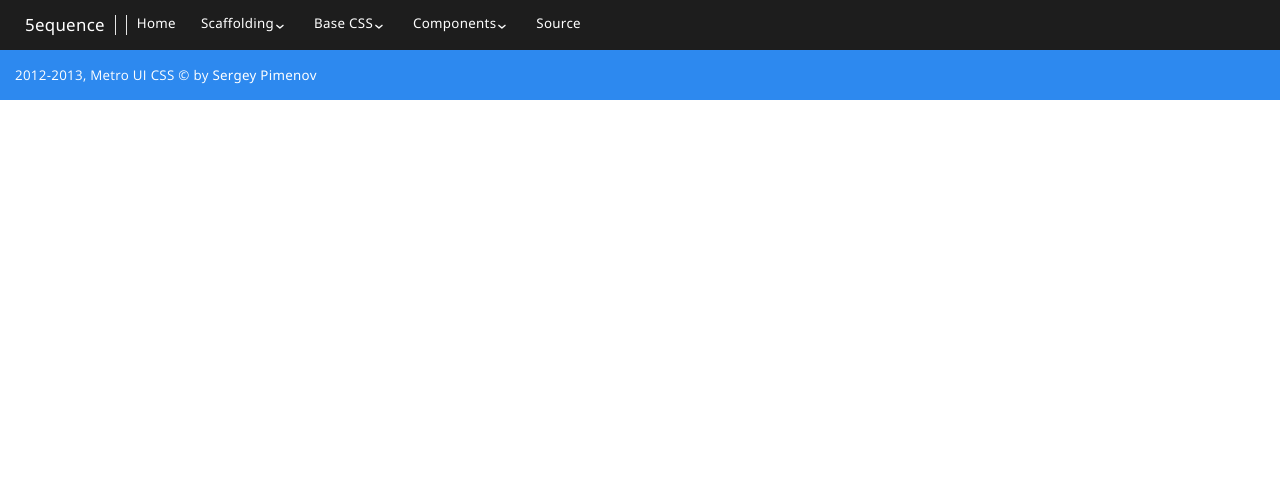
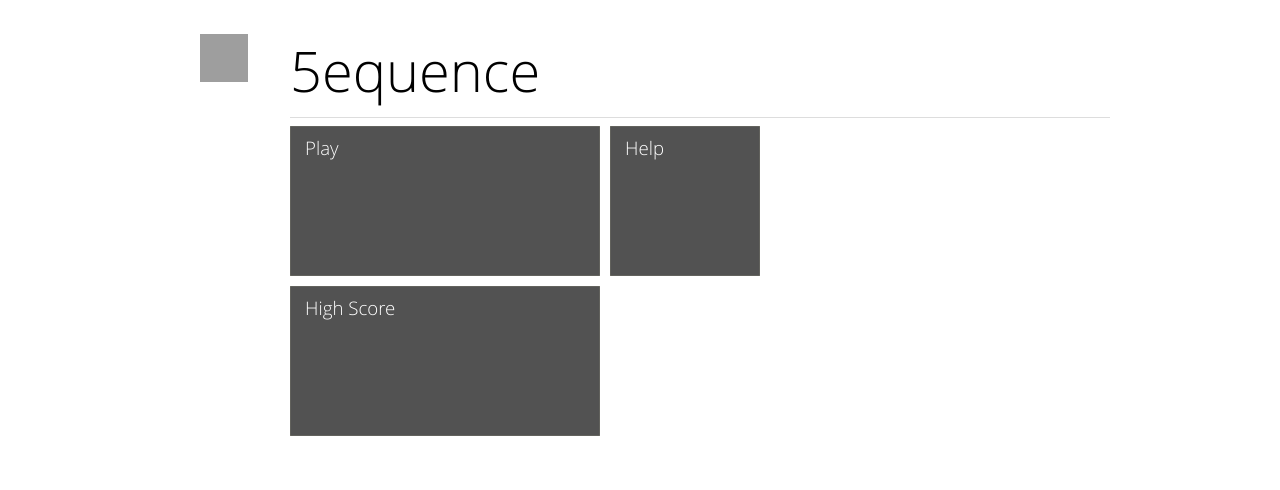
Before and after one commit to bloknine/5equence_website, a PHP site: page / in a window 1280 px wide. Shown: the top 490 px of the page. Run offline with PHP 8.4, Linux system fonts and the light colour scheme; some web fonts are replaced; grey boxes are pictures that could not be loaded.

Commit message:
commit 2

```diff
--- a/_php/footer.php
+++ b/_php/footer.php
@@ -1,40 +1,13 @@
-    <div class="page">
+<!--    <div class="page">
         <div class="nav-bar">
             <div class="nav-bar-inner padding10">
                 <span class="element">
-                    2012-2013, Metro UI CSS &copy; by <a class="fg-color-white" href="mailto:sergey@pimenov.com.ua">Sergey Pimenov</a>
+                    5equence &copy;<a class="fg-color-white" href="mailto:sergey@pimenov.com.ua">Amit Sengupta</a>
                 </span>
             </div>
         </div>
     </div>
-
-    <?php include("counter.php");?>
-
-    <script type="text/javascript" src="js/assets/github.info.js"></script>
-    <script type="text/javascript" src="js/assets/google-analytics.js"></script>
-    <script type="text/javascript" src="js/google-code-prettify/prettify.js"></script>
-    <script src="js/sharrre/jquery.sharrre-1.3.4.min.js"></script>
-
-    <script>
-        $('#shareme').sharrre({
-            share: {
-                googlePlus: true
-                ,facebook: true
-                ,twitter: true
-                ,delicious: true
-            },
-            urlCurl: "js/sharrre/sharrre.php",
-            buttons: {
-                googlePlus: {size: 'tall'},
-                facebook: {layout: 'box_count'},
-                twitter: {count: 'vertical'},
-                delicious: {size: 'tall'}
-            },
-            hover: function(api, options){
-                $(api.element).find('.buttons').show();
-            }
-        });
-    </script>
+-->
 
     </body>
 </html>
--- a/_php/header.php
+++ b/_php/header.php
@@ -31,6 +31,6 @@
 
     <title>5equence</title>
 </head>
-<body class="metrouicss" onload="prettyPrint()">
+<body class="metrouicss">
 
-<?php include("navigation.php")?>
+<?php /*include("navigation.php")*/ ?>
--- a/_php/navigation.php
+++ b/_php/navigation.php
@@ -4,7 +4,7 @@
         <span class="pull-menu"></span>
 
         <a href="#"><span class="element brand">
-            <img class="place-left" src="" style="height: 20px"/>
+            <img class="place-left" src="" style="height:20px"/>
             5equence
         </span></a>
 
@@ -12,52 +12,13 @@
         <div class="divider"></div>
 
         <ul class="menu">
-            <li><a href="/">Home</a></li>
             <li data-role="dropdown">
-                <a href="#">Scaffolding</a>
+                <a href="#">Game</a>
                 <ul class="dropdown-menu">
-                    <li><a href="global.php">Global styles</a></li>
-                    <li><a href="layout.php">Layouts and templates</a></li>
-                    <li><a href="grid.php">Grid system</a></li>
-                    <li class="divider"></li>
-                    <li><a href="responsive.php">Responsive design</a>
-                    </li>
+                    <li><a href="#">G1</a></li>
+                    <li><a href="#">G2</a></li>
+                    <li><a href="#">G3</a></li>
                 </ul>
-            </li>
-            <li data-role="dropdown"><a href="#">Base CSS</a>
-                <ul class="dropdown-menu">
-                    <li><a href="typography.php">Typography</a></li>
-                    <li><a href="tables.php">Tables</a></li>
-                    <li><a href="forms.php">Forms</a></li>
-                    <li><a href="buttons.php">Buttons</a></li>
-                    <li><a href="images.php">Images</a></li>
-                    <li class="divider"></li>
-                    <li><a href="icons.php">Icons</a></li>
-                </ul>
-            </li>
-            <li data-role="dropdown"><a href="#">Components</a>
-                <ul class="dropdown-menu">
-                    <li><a href="tiles.php">Tiles</a></li>
-                    <li><a href="menus.php">Menu and Navigation</a></li>
-                    <li><a href="sidebar.php">Sidebar</a></li>
-                    <li><a href="pagecontrol.php">Page control</a></li>
-                    <li><a href="accordion.php">Accordion</a></li>
-                    <li><a href="buttons-set.php">Buttons set</a></li>
-                    <li><a href="rating.php">Rating</a></li>
-                    <li><a href="progress.php">Progress bars</a></li>
-                    <li><a href="carousel.php">Carousel</a></li>
-                    <li><a href="listview.php">List view</a></li>
-                    <li><a href="slider.php">Slider</a></li>
-                    <li><a href="dialog.php">Dialog box</a></li>
-                    <li><a href="calendar.php">Calendar</a></li>
-                    <li class="divider"></li>
-                    <li><a href="notices.php">Notices and Replies</a></li>
-                    <li class="divider"></li>
-                    <li><a href="cards.php">Bonus - Deck of Cards</a></li>
-                </ul>
-            </li>
-
-            <li><a href="https://github.com/olton/Metro-UI-CSS">Source</a></li>
         </ul>
 
     </div>
--- a/_script/_css/site.css
+++ b/_script/_css/site.css
@@ -2,6 +2,7 @@ body {
     background-color: #fff;
 }
 .metrouicss .page {
+    width: 940px ;
     margin: auto;
     background-color: #fff;
 }
--- a/index.php
+++ b/index.php
@@ -1,7 +1,50 @@
 <?php include("_php/header.php")?>
 
-<div class="page" id="page-index">
+<div class="page secondary">
+        <div class="page-header">
+            <div class="page-header-content">
+                <h1>5equence</h1>
+                <a href="#" class="back-button big page-back"></a>
+            </div>
+        </div>
 
+
+	<div class="page-region">
+		<div class="page-region-content">
+			<div class="grid">
+				<div class="row">
+					<hr/>
+					<div class="span10">
+						<div class="clearfix">
+
+							<div class="tile double">
+								<div class="tile-content">
+									 <h1>Play</h1>
+                                        <h5></h5>
+                                        <p>
+
+                                        </p>
+								</div>
+							</div>
+							<div class="tile">
+								<div class="tile-content">
+									 <h1>Help</h1>
+                                       <h1 class="icon-home"></h1>
+								</div>
+							</div>
+							<div class="tile double">
+								<div class="tile-content">
+									 <h1>High Score</h1>
+
+								</div>
+							</div>
+						</div>
+					</div>
+
+
+				</div>
+			</div>
+		</div>
+	</div>
 </div>
-
 <?php include("_php/footer.php")?>
```
